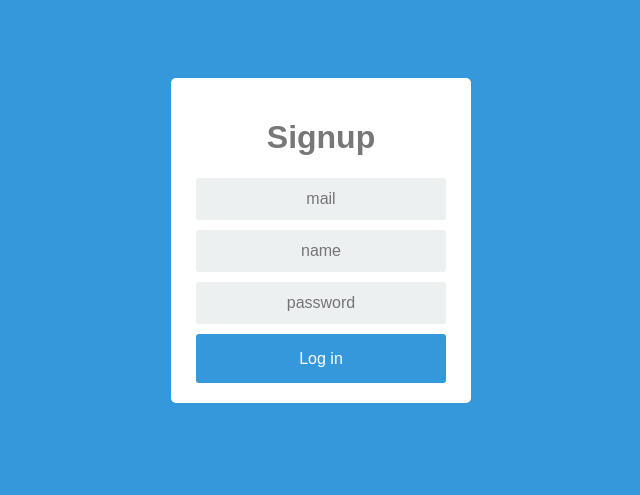
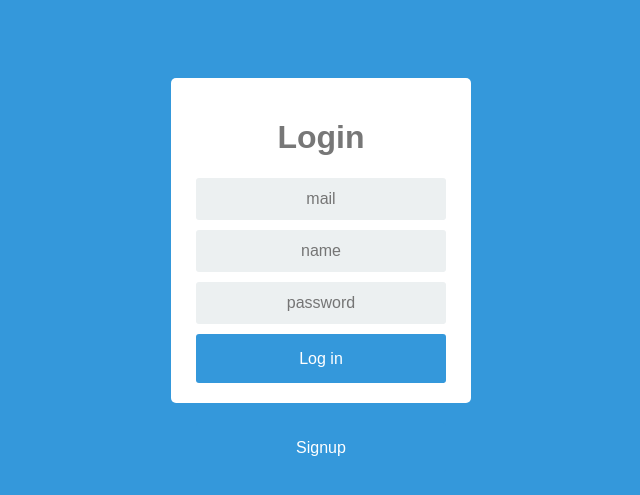
Before and after one commit to barkhachy/pay_safe, a Flask app: page /signup in a window 1280 px wide. Shown: the top 495 px of the page, without its empty margins (319-959 px from the left). Run offline with Flask 2, Linux system fonts and the light colour scheme.

Commit message:
change in frontend

```diff
--- a/app.py
+++ b/app.py
@@ -32,13 +32,15 @@ def before_request():
     g.user = None
     if 'user' in session:
         g.user = session['user']
+    else:
+        return render_template('login.html')
 
 @app.route('/')
 def home():
-    if not session.get('logged_in'):
-        return render_template("login.html")
+    if g.user:
+        return render_template("cart.html")
     else:
-        return render_template("cart.html")
+        return render_template('login.html')
 
 @app.route('/signup', methods = ['GET','POST'])
 def new_user():
--- a/templates/cart.html
+++ b/templates/cart.html
@@ -1,6 +1,6 @@
 
     <html>
-    <title>Checkout</title>
+    <title>Cart</title>
     <head>
         <link rel="stylesheet" href="/static/style.css" type="text/css">
 
@@ -33,7 +33,7 @@
             <input type="date" class="checkout-field" value="" placeholder="" name="dob" required>
             <label class="login-field-icon fui-lock" for="login-pass"></label>
         </div>
-        <div class="app-title"><label>Address Deatils</label></div>
+        <div class="app-title"><label>Address Details</label></div>
         <div class="control-group">
             <input type="text" class="checkout-field" value="" placeholder="Street" name="street_1" required>
             <label class="login-field-icon fui-user" for="f_name"></label>
--- a/templates/checkout.html
+++ b/templates/checkout.html
@@ -80,7 +80,7 @@
                                                                         //pass customer Id to backend when customer waants to save card
                                                                             const response = $.ajax({
                                                                                     type: "POST",
-                                                                                    url: "http://localhost:5000/saved",
+                                                                                    url: "https://paysafe-flask.herokuapp.com/saved",
                                                                                     data: {
                                                                                         customerId: "a0959a5e-ed56-4bc5-a415-a400db5c3a6f",
                                                                                         merchantRefNum: merchantRefNum,
@@ -104,7 +104,7 @@
                                                                         //pass customer Id to backend when customer waants to save card
                                                                             $.ajax({
                                                                                     type: "POST",
-                                                                                    url: "http://localhost:5000/saved",
+                                                                                    url: "https://paysafe-flask.herokuapp.com//saved",
                                                                                     data: {
                                                                                         merchantRefNum: merchantRefNum,
                                                                                         paymentHandleToken: result.paymentHandleToken,
--- a/templates/login.html
+++ b/templates/login.html
@@ -1,9 +1,10 @@
 <html>
-    <title>login</title>
+    <title>Login</title>
     <head>
         <link rel="stylesheet" href="/static/style.css" type="text/css">
     </head>
     <body>
+
         <form name = "login_form" action="/login" method="POST" enctype="application/json">
         <div class="login">
         <div class="login-screen">
@@ -27,5 +28,7 @@
         </div>
         </div>
         </form>
+
+        <button class="btn btn-primary btn-lg btn-block" type="submit" onclick = "window.location.href='https://paysafe-flask.herokuapp.com/signup';">Signup</button>
     </body>
 </html>
--- a/templates/signup.html
+++ b/templates/signup.html
@@ -1,5 +1,5 @@
 <html>
-    <title>login</title>
+    <title>Signup</title>
     <head>
         <link rel="stylesheet" href="/static/style.css" type="text/css">
     </head>
@@ -21,7 +21,7 @@
         <div class="control-group">
                         <input type="password" class="login-field" value="" placeholder="password" name="password" required>
         <label class="login-field-icon fui-lock" for="login-pass"></label></div>
-        <input type="submit" value="Log in" class="btn btn-primary btn-large btn-block">
+        <input type="submit" value="Sign up" class="btn btn-primary btn-large btn-block">
 
         </div>
         </div>
```
